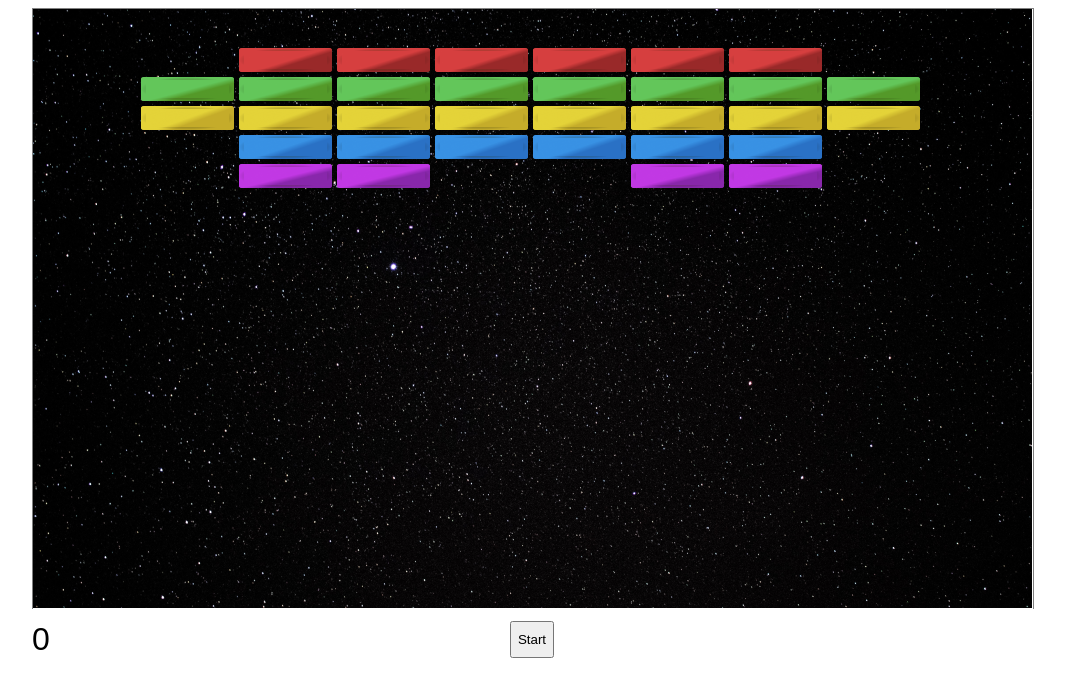
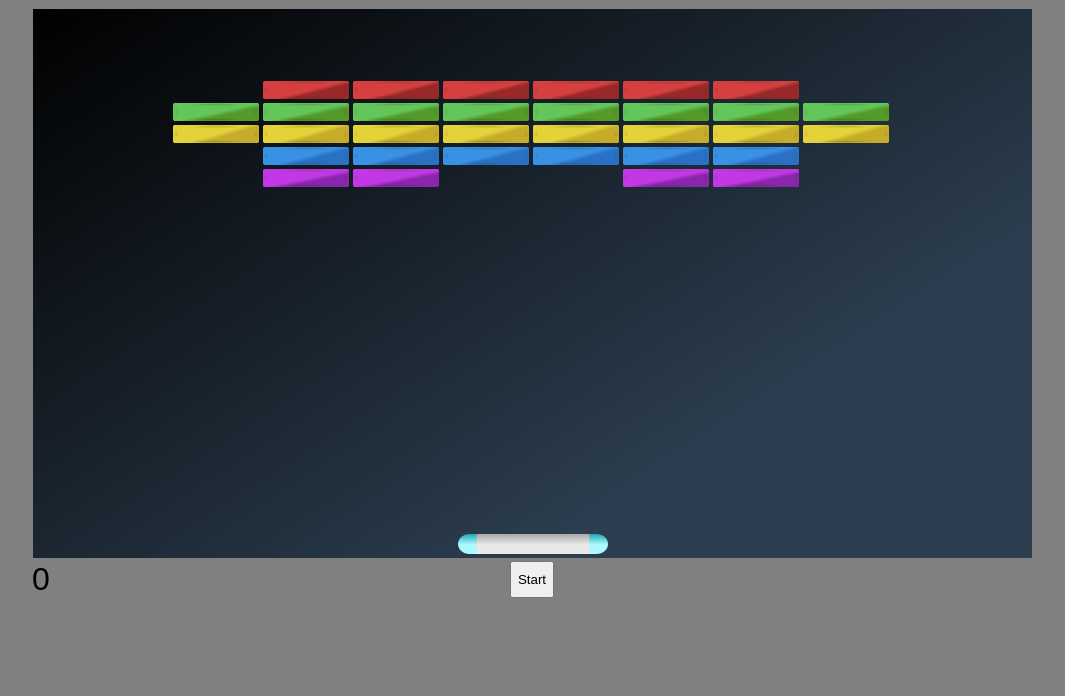
Before and after one commit to lisawagner/typescript-breakout, a website built with Parcel: page src/index.html in a window 1280 px wide. Both pictures are taken after a click on the button "Start". Shown: the whole page, without its empty margins (108-1173 px from the left). Built offline with nearby package versions, Linux system fonts and the light colour scheme.

Commit message:
styled canvas and objects

```diff
--- a/src/index.html
+++ b/src/index.html
@@ -6,8 +6,8 @@
   </head>
   <body>
     <div id="main" class="main">
-      <canvas id="playField" width="1000" height="600"></canvas>
-      <img id="background" src="./images/background.png"></img>
+      <canvas id="playField" width="1000" height="550"></canvas>
+      <!-- <img id="background" src="./images/background.png"></img> -->
       <div id="display">
         <div id="score"></div>
         <button id="start">Start</button>
@@ -19,7 +19,10 @@
   <style>
     :root {
       --width: 1000px;
-      --height: 650px;
+      --height: 550px;
+    }
+    body {
+      background: grey;
     }
 
     #main {
@@ -30,6 +33,8 @@
       height: var(--height);
       font-size: 32px;
       font-family: Arial, Helvetica, sans-serif;
+      background-color: #000000;
+      background-image: linear-gradient(147deg, #000000 0%, #2c3e50 74%);
     }
 
     canvas {
@@ -45,7 +50,7 @@
 
     #display {
       position: absolute;
-      bottom: 0;
+      bottom: -40px;
       display: flex;
       justify-content: space-between;
       width: var(--width);
--- a/src/index.ts
+++ b/src/index.ts
@@ -34,14 +34,23 @@ function setGameWin(view: CanvasView) {
 
 function gameLoop(
   view: CanvasView,
-  bricks: Brick[]
-  //   paddle: Paddle,
+  bricks: Brick[],
+  paddle: Paddle
   //   ball: Ball
 ) {
   view.clear();
   view.drawBricks(bricks);
+  view.drawObject(paddle);
 
-  requestAnimationFrame(() => gameLoop(view, bricks));
+  //   Constrain Paddle to playfield
+  if (
+    (paddle.isMovingLeft && paddle.pos.x > 0) ||
+    (paddle.isMovingRight && paddle.pos.x < view.canvas.width - paddle.width)
+  ) {
+    paddle.movePaddle();
+  }
+
+  requestAnimationFrame(() => gameLoop(view, bricks, paddle));
 }
 
 function startGame(view: CanvasView) {
@@ -51,8 +60,19 @@ function startGame(view: CanvasView) {
   view.drawScore(0);
   // Create bricks
   const bricks = createBricks();
+  //   Create paddle
+  const paddle = new Paddle(
+    PADDLE_SPEED,
+    PADDLE_WIDTH,
+    PADDLE_HEIGHT,
+    {
+      x: PADDLE_STARTX,
+      y: view.canvas.height - PADDLE_HEIGHT - 5,
+    },
+    PADDLE_IMAGE
+  );
 
-  gameLoop(view, bricks);
+  gameLoop(view, bricks, paddle);
 }
 
 // Create a new view
--- a/src/objects/Paddle.ts
+++ b/src/objects/Paddle.ts
@@ -1,3 +1,63 @@
 import { Vector } from "~/types";
 
-export class Paddle {}
+export class Paddle {
+  private paddleImage: HTMLImageElement = new Image();
+  private moveLeft: boolean;
+  private moveRight: boolean;
+
+  constructor(
+    private speed: number,
+    private paddleWidth: number,
+    private paddleHeight: number,
+    private position: Vector,
+    image: string
+  ) {
+    this.speed = speed;
+    this.paddleWidth = paddleWidth;
+    this.paddleHeight = paddleHeight;
+    this.position = position;
+    this.moveLeft = false;
+    this.moveRight = false;
+    this.paddleImage.src = image;
+
+    // add event listeners
+    document.addEventListener("keydown", this.handleKeyDown);
+    document.addEventListener("keyup", this.handleKeyUp);
+  }
+
+  //   Getters
+  get width(): number {
+    return this.paddleWidth;
+  }
+  get height(): number {
+    return this.paddleHeight;
+  }
+  get pos(): Vector {
+    return this.position;
+  }
+  get image(): HTMLImageElement {
+    return this.paddleImage;
+  }
+  get isMovingLeft(): boolean {
+    return this.moveLeft;
+  }
+  get isMovingRight(): boolean {
+    return this.moveRight;
+  }
+
+  movePaddle(): void {
+    if (this.moveLeft) this.pos.x -= this.speed;
+    if (this.moveRight) this.pos.x += this.speed;
+  }
+
+  handleKeyUp = (e: KeyboardEvent): void => {
+    if (e.code === "ArrowLeft" || e.key === "ArrowLeft") this.moveLeft = false;
+    if (e.code === "ArrowRight" || e.key === "ArrowRight")
+      this.moveRight = false;
+  };
+  handleKeyDown = (e: KeyboardEvent): void => {
+    if (e.code === "ArrowLeft" || e.key === "ArrowLeft") this.moveLeft = true;
+    if (e.code === "ArrowRight" || e.key === "ArrowRight")
+      this.moveRight = true;
+  };
+}
--- a/src/setup.ts
+++ b/src/setup.ts
@@ -1,18 +1,18 @@
-import RED_BRICK_IMAGE from './images/brick-red.png';
-import BLUE_BRICK_IMAGE from './images/brick-blue.png';
-import GREEN_BRICK_IMAGE from './images/brick-green.png';
-import YELLOW_BRICK_IMAGE from './images/brick-yellow.png';
-import PURPLE_BRICK_IMAGE from './images/brick-purple.png';
+import RED_BRICK_IMAGE from "./images/brick-red.png";
+import BLUE_BRICK_IMAGE from "./images/brick-blue.png";
+import GREEN_BRICK_IMAGE from "./images/brick-green.png";
+import YELLOW_BRICK_IMAGE from "./images/brick-yellow.png";
+import PURPLE_BRICK_IMAGE from "./images/brick-purple.png";
 
 // Grab the canvas element for calculating the brick width
 // depending on canvas width
-const canvas: HTMLCanvasElement | null = document.querySelector('#playField');
+const canvas: HTMLCanvasElement | null = document.querySelector("#playField");
 
 // Constants
-export const STAGE_PADDING = 10;
+export const STAGE_PADDING = 50;
 export const STAGE_ROWS = 20;
 export const STAGE_COLS = 10;
-export const BRICK_PADDING = 5;
+export const BRICK_PADDING = 4;
 export const BRICK_WIDTH = canvas
   ? Math.floor((canvas.width - STAGE_PADDING * 2) / STAGE_COLS) - BRICK_PADDING
   : 100;
@@ -20,8 +20,8 @@ export const BRICK_HEIGHT = canvas
   ? Math.floor((canvas.height - STAGE_PADDING * 2) / STAGE_ROWS) - BRICK_PADDING
   : 30;
 export const PADDLE_WIDTH = 150;
-export const PADDLE_HEIGHT = 25;
-export const PADDLE_STARTX = 450;
+export const PADDLE_HEIGHT = 20;
+export const PADDLE_STARTX = 425;
 export const PADDLE_SPEED = 10;
 export const BALL_SPEED = 5;
 export const BALL_SIZE = 20;
@@ -33,7 +33,7 @@ export const BRICK_IMAGES: { [key: number]: string } = {
   2: GREEN_BRICK_IMAGE,
   3: YELLOW_BRICK_IMAGE,
   4: BLUE_BRICK_IMAGE,
-  5: PURPLE_BRICK_IMAGE
+  5: PURPLE_BRICK_IMAGE,
 };
 
 export const BRICK_ENERGY: { [key: number]: number } = {
@@ -41,7 +41,7 @@ export const BRICK_ENERGY: { [key: number]: number } = {
   2: 1, // Green brick
   3: 2, // Yellow brick
   4: 2, // Blue brick
-  5: 3 // Purple brick
+  5: 3, // Purple brick
 };
 
 // prettier-ignore
--- a/src/view/CanvasView.ts
+++ b/src/view/CanvasView.ts
@@ -37,7 +37,7 @@ export class CanvasView {
   // drawObject(brick: Brick | Paddle | Ball): void {
   //   if (!brick) return;
 
-  drawObject(brick: Brick): void {
+  drawObject(brick: Brick | Paddle): void {
     if (!brick) return;
 
     this.context?.drawImage(
```
